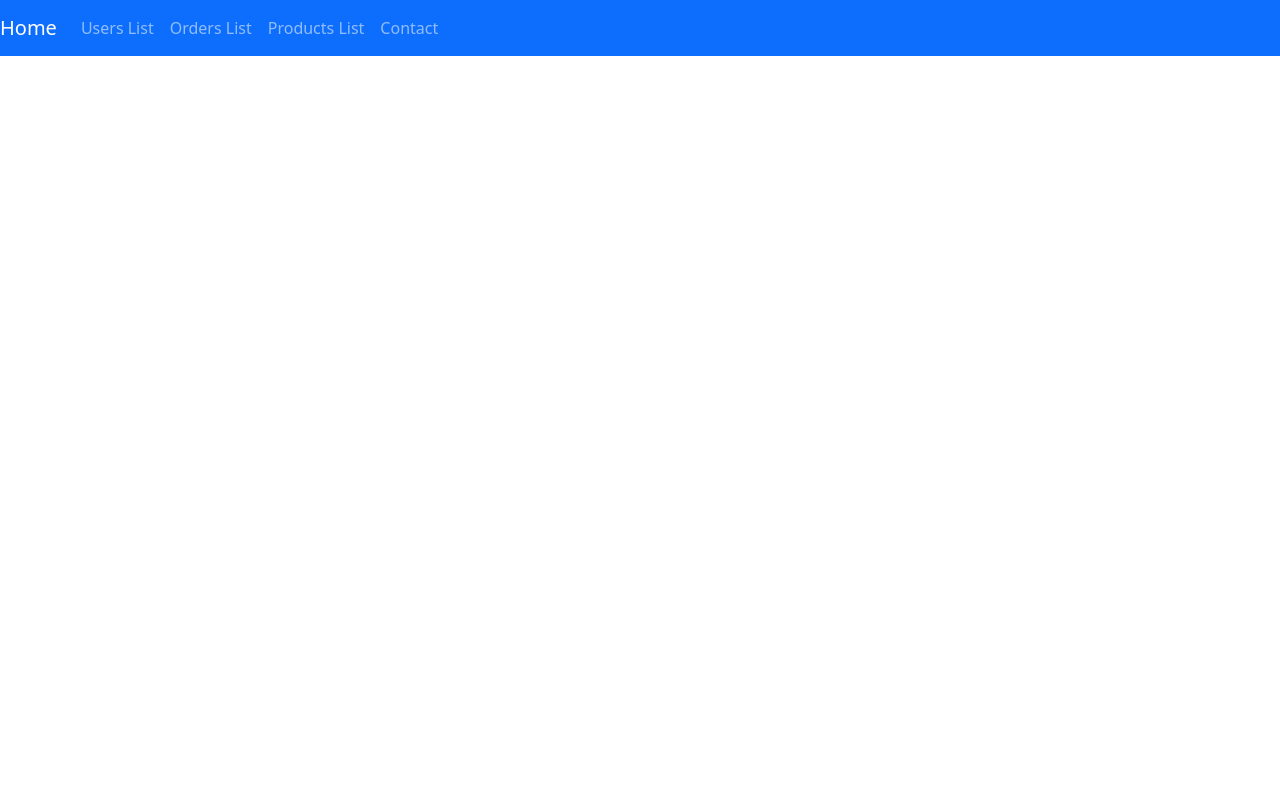
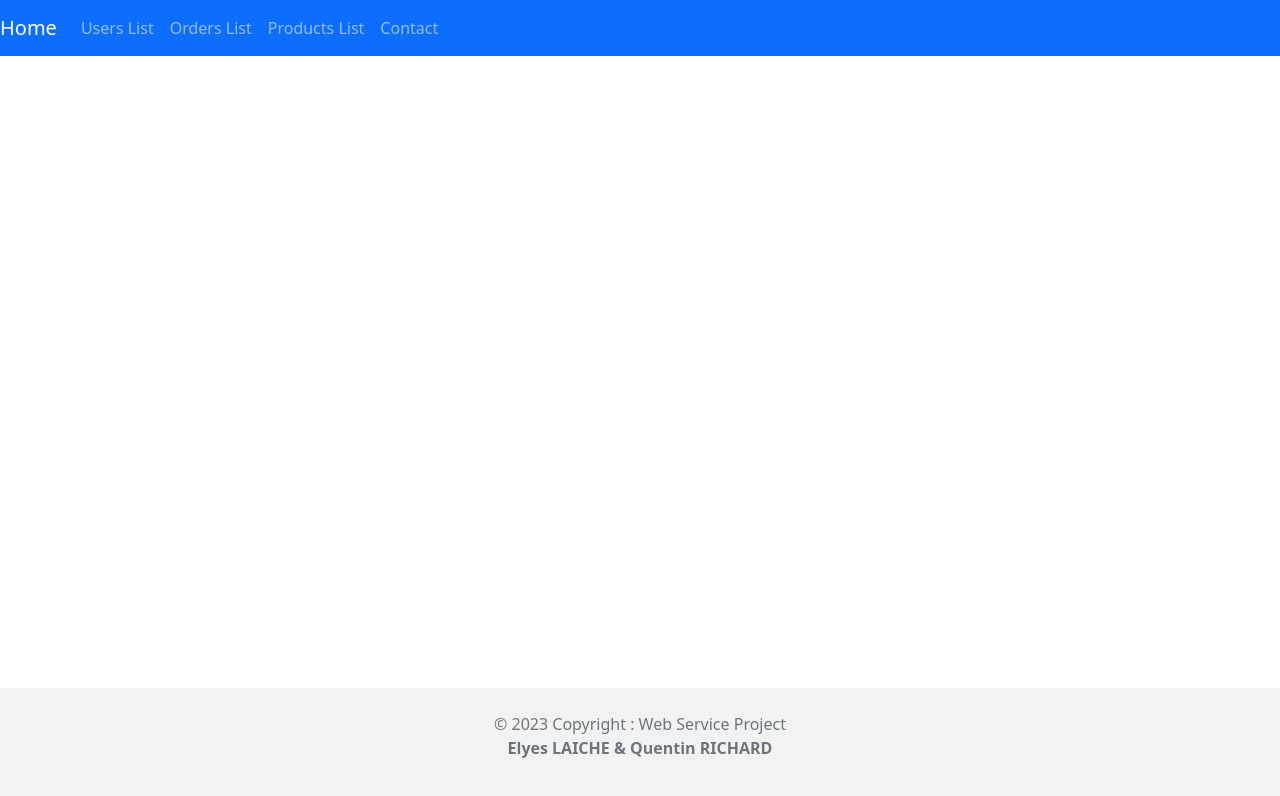
Before and after one commit to elyeslaiche/projectWebServicesLaiche, an Angular app: page / in a window 1280 px wide. Shown: the top 796 px of the page. Built offline with nearby package versions, Linux system fonts and the light colour scheme.

Commit message:
Added : Footer

```diff
--- a/src/app/app.component.html
+++ b/src/app/app.component.html
@@ -9,3 +9,14 @@
 </nav>
 
 <router-outlet></router-outlet>
+
+<!-- Footer -->
+<footer class="text-center text-lg-start bg-light text-muted">
+  <!-- Copyright -->
+  <div class="text-center p-4 fixed-bottom" style="background-color: rgba(0, 0, 0, 0.05);">
+    © 2023 Copyright : Web Service Project
+    <p class="text-reset fw-bold">Elyes LAICHE & Quentin RICHARD</p>
+  </div>
+  <!-- Copyright -->
+</footer>
+<!-- Footer -->
```
